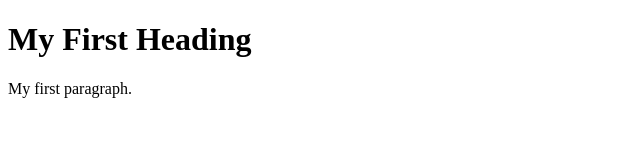
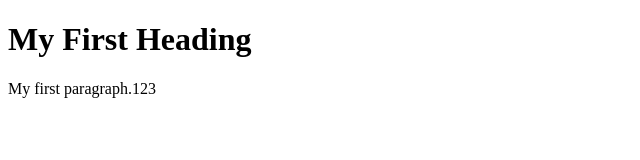
Before and after one commit to michaelrozkydanyi/waCI, a plain HTML site: page index.html in a window 1280 px wide. Shown: the full height of the page, 0-640 px from the left. Drawn offline with Linux system fonts and the light colour scheme.

Commit message:
changes to index

```diff
--- a/index.html
+++ b/index.html
@@ -4,7 +4,7 @@
 
 <h1>My First Heading</h1>
 
-<p>My first paragraph.</p>
+<p>My first paragraph.123</p>
 
 </body>
 </html>
```
